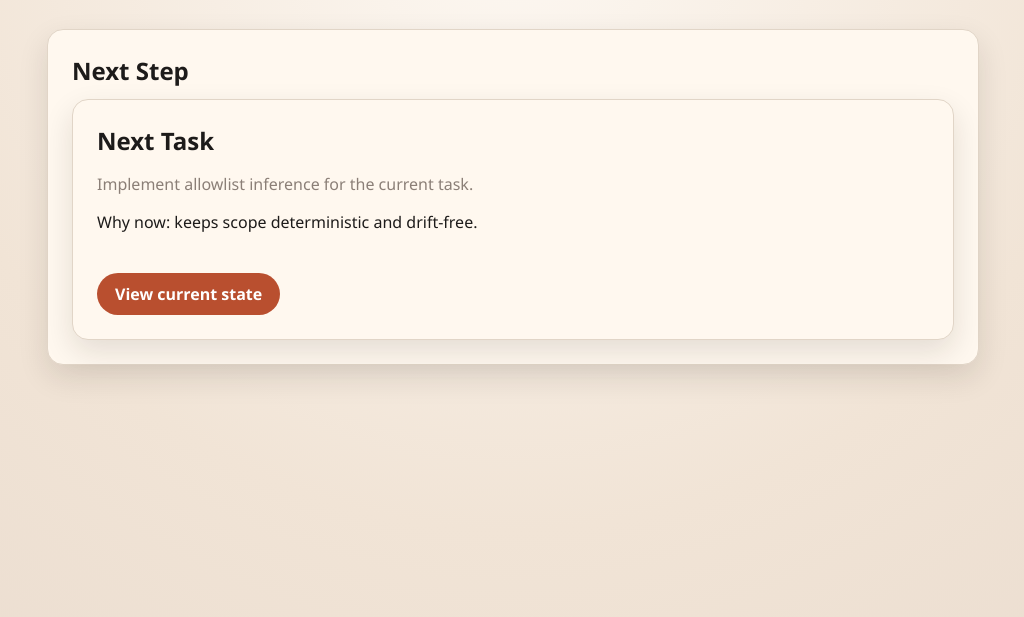
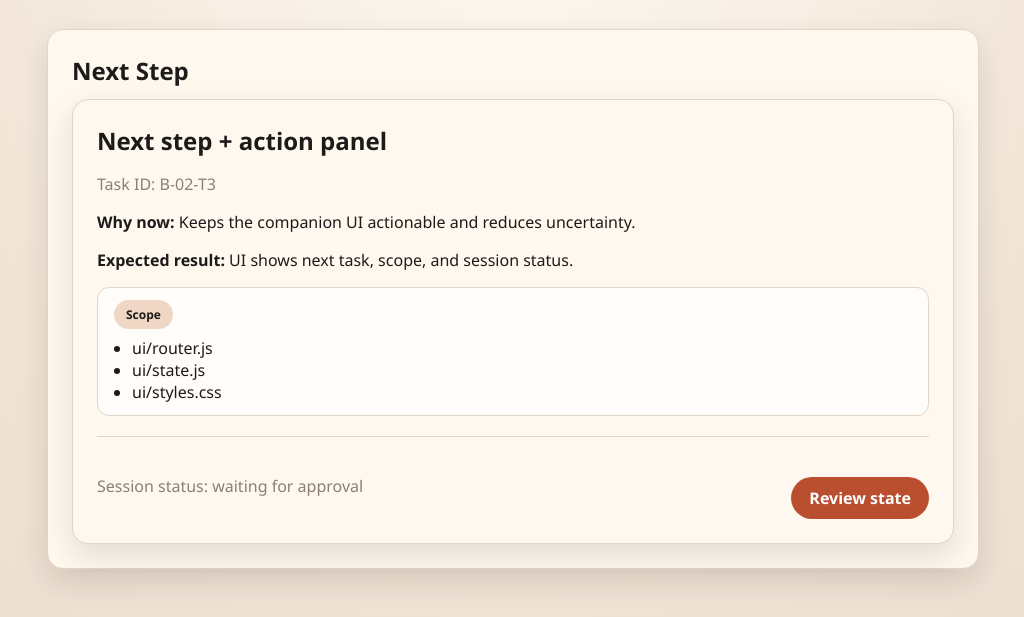
Before and after one commit to Ultraivanov/deus-in-machina, a website with bundled scripts: page ui/index.html in a window 1280 px wide. Both pictures are taken after a click on the link "Next Step". Shown: the part 85-702 px from the top of the page, without its empty margins (127-1151 px from the left). Built offline with nearby package versions, Linux system fonts and the light colour scheme.

Commit message:
Add next step panel

```diff
--- a/ui/router.js
+++ b/ui/router.js
@@ -52,10 +52,22 @@ export const routes = {
     title: "Next Step",
     body: `
       <div class="card">
-        <h2>Next Task</h2>
-        <p class="muted">Implement allowlist inference for the current task.</p>
-        <p>Why now: keeps scope deterministic and drift‑free.</p>
-        <a class="cta" href="#/state">View current state</a>
+        <h2>${mockState.next_step.title}</h2>
+        <p class="muted">Task ID: ${mockState.next_step.task_id}</p>
+        <p><strong>Why now:</strong> ${mockState.next_step.why_now}</p>
+        <p><strong>Expected result:</strong> ${mockState.next_step.expected_result}</p>
+        <div class="scope-list">
+          <span class="pill">Scope</span>
+          <ul>
+            ${mockState.next_step.estimated_change_scope
+              .map((file) => `<li>${file}</li>`)
+              .join("")}
+          </ul>
+        </div>
+        <div class="action-panel">
+          <span class="muted">Session status: waiting for approval</span>
+          <a class="cta" href="#/state">Review state</a>
+        </div>
       </div>
     `
   })
--- a/ui/state.js
+++ b/ui/state.js
@@ -23,5 +23,12 @@ export const mockState = {
     steps_completed: 18,
     blocked: false,
     confidence: "medium"
+  },
+  next_step: {
+    task_id: "B-02-T3",
+    title: "Next step + action panel",
+    why_now: "Keeps the companion UI actionable and reduces uncertainty.",
+    expected_result: "UI shows next task, scope, and session status.",
+    estimated_change_scope: ["ui/router.js", "ui/state.js", "ui/styles.css"]
   }
 };
--- a/ui/styles.css
+++ b/ui/styles.css
@@ -130,3 +130,26 @@ body {
   text-decoration: none;
   font-weight: 600;
 }
+
+.scope-list {
+  margin-top: 16px;
+  padding: 12px 16px;
+  border-radius: 12px;
+  border: 1px solid var(--line);
+  background: #fffdf9;
+}
+
+.scope-list ul {
+  margin: 8px 0 0;
+  padding-left: 18px;
+}
+
+.action-panel {
+  margin-top: 20px;
+  display: flex;
+  justify-content: space-between;
+  align-items: center;
+  gap: 16px;
+  border-top: 1px solid var(--line);
+  padding-top: 16px;
+}
```
Also changed, not shown: .assistant/blocks/B-02.md.
